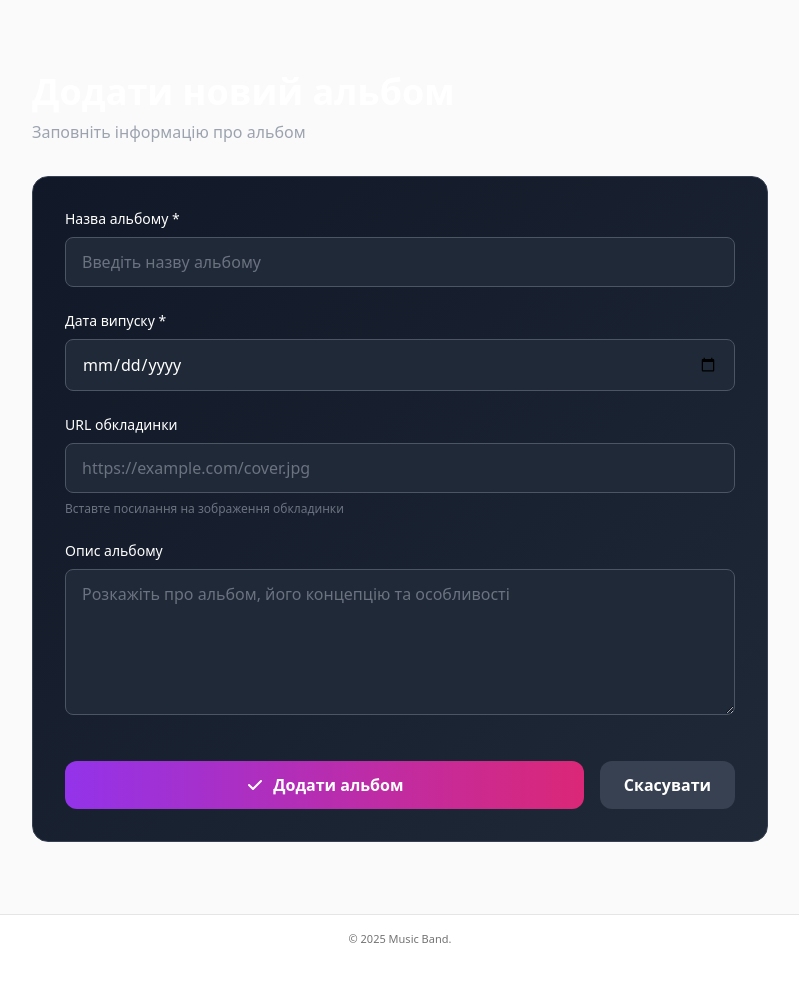
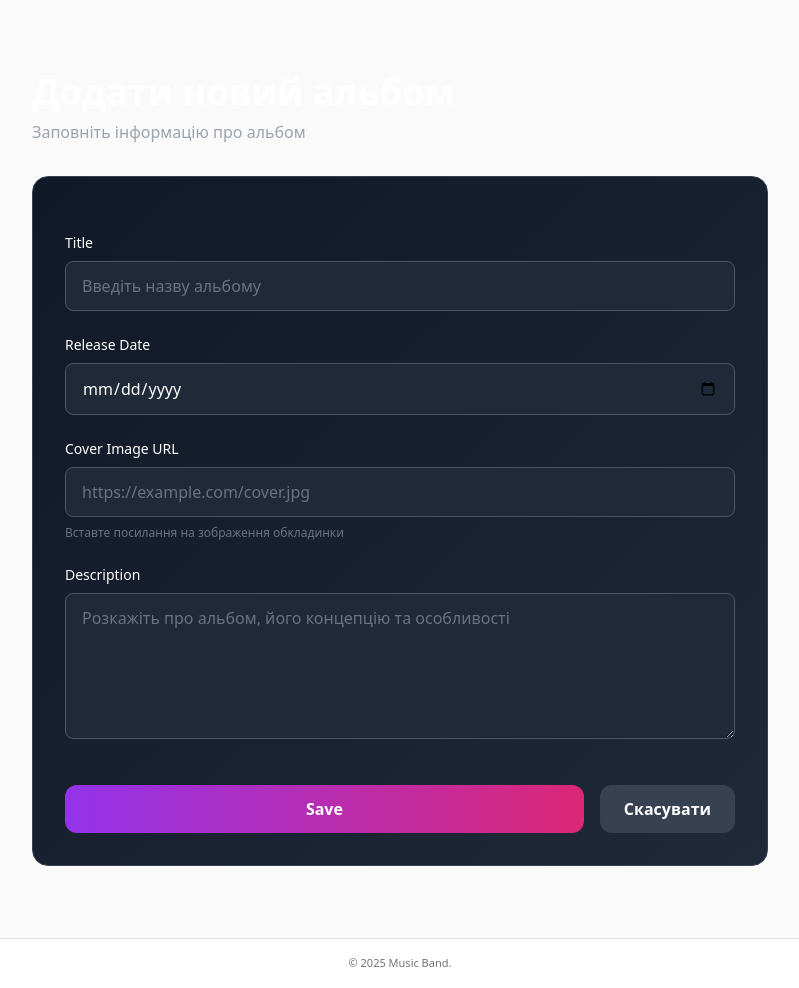
Before and after one commit to khodakivskyi/flask-demo, a Flask app: page /album/add in a window 1280 px wide. Shown: the part 57-1045 px from the top of the page, without its empty margins (240-1039 px from the left). Before the commit the page ends 1000 px from the top, so only its background shows below. Run offline with Flask 3, Linux system fonts and the light colour scheme; the visitor is signed in with stand-in values (Sample User, id 1); some libraries are stand-ins or nearby versions.

Commit message:
improved project structure

```diff
--- a/app/forms.py
+++ b/app/forms.py
@@ -1,5 +1,5 @@
 from flask_wtf import FlaskForm
-from wtforms import StringField, PasswordField, SubmitField
+from wtforms import StringField, PasswordField, SubmitField, DateField, TextAreaField
 from wtforms.validators import DataRequired, Length, EqualTo
 
 class LoginForm(FlaskForm):
@@ -12,3 +12,10 @@ class RegisterForm(FlaskForm):
     password = PasswordField('Password', validators=[DataRequired(), Length(min=6)])
     confirm = PasswordField('Confirm Password', validators=[DataRequired(), EqualTo('password')])
     submit = SubmitField('Register')
+
+class AlbumForm(FlaskForm):
+    title = StringField('Title', validators=[DataRequired(), Length(min=1, max=200)])
+    description = TextAreaField('Description', validators=[Length(max=500)])
+    release_date = DateField('Release Date', format='%Y-%m-%d')
+    cover_image = StringField('Cover Image URL')
+    submit = SubmitField('Save')
--- a/app/routes.py
+++ b/app/routes.py
@@ -2,20 +2,21 @@ from flask import Blueprint, render_template, redirect, url_for, flash, request
 from flask_login import login_user, logout_user, login_required, current_user
 from werkzeug.security import generate_password_hash, check_password_hash
 from .models import db, Album, User
-from .forms import LoginForm, RegisterForm
-from datetime import datetime
+from .forms import LoginForm, RegisterForm, AlbumForm
+from .services.album_service import (
+    create_album, get_album, update_album, delete_album
+)
 
 bp = Blueprint('main', __name__)
 
 
-# Homepage - shows last 3 albums
+# === PUBLIC PAGES ===
 @bp.route('/')
 def index():
     albums = Album.query.order_by(Album.release_date.desc()).limit(3).all()
     return render_template('index.html', albums=albums)
 
 
-# Static pages
 @bp.route('/about')
 def about():
     return render_template('about.html')
@@ -26,28 +27,25 @@ def history():
     return render_template('history.html')
 
 
-# All albums page
 @bp.route('/albums')
 def albums():
     all_albums = Album.query.order_by(Album.release_date.desc()).all()
     return render_template('album.html', albums=all_albums)
 
 
-# Single album details page
 @bp.route('/album/<int:album_id>')
 def album_detail(album_id):
-    album = Album.query.get_or_404(album_id)
+    album = get_album(album_id)
     return render_template('album_detail.html', album=album)
 
 
-# Latest album shortcut
 @bp.route('/album/latest')
 def latest_album():
     album = Album.query.order_by(Album.id.desc()).first()
     return render_template('album_detail.html', album=album)
 
 
-# User registration
+# === AUTH ===
 @bp.route('/register', methods=['GET', 'POST'])
 def register():
     if current_user.is_authenticated:
@@ -59,7 +57,6 @@ def register():
             flash('Це ім\'я користувача вже зайняте')
             return redirect(url_for('main.register'))
 
-        # Hash password and create new user
         hashed_password = generate_password_hash(form.password.data, method='pbkdf2:sha256')
         user = User(username=form.username.data, password=hashed_password)
         db.session.add(user)
@@ -69,7 +66,6 @@ def register():
     return render_template('register.html', form=form)
 
 
-# User login
 @bp.route('/login', methods=['GET', 'POST'])
 def login():
     if current_user.is_authenticated:
@@ -87,7 +83,6 @@ def login():
     return render_template('login.html', form=form)
 
 
-# User logout
 @bp.route('/logout', methods=['GET', 'POST'])
 @login_required
 def logout():
@@ -96,48 +91,58 @@ def logout():
     return redirect(url_for('main.index'))
 
 
-# Add new album (protected)
+# === ALBUM CRUD (PROTECTED) ===
 @bp.route('/album/add', methods=['GET', 'POST'])
 @login_required
 def album_add():
-    if request.method == 'POST':
-        title = request.form['title']
-        description = request.form['description']
-        release_date = request.form['release_date']
-        cover_image = request.form['cover_image']
-        album = Album(title=title, description=description,
-                      release_date=release_date, cover_image=cover_image)
-        db.session.add(album)
-        db.session.commit()
-        flash(f'Альбом "{title}" успішно додано!')
+    form = AlbumForm()
+    if form.validate_on_submit():
+        album = create_album(
+            form.title.data,
+            form.description.data,
+            form.release_date.data,
+            form.cover_image.data
+        )
+        flash(f'Альбом "{album.title}" успішно додано!')
         return redirect(url_for('main.albums'))
-    return render_template('album_form.html')
+    return render_template('album_form.html', form=form)
 
 
-# Edit existing album (protected)
 @bp.route('/album/<int:album_id>/edit', methods=['GET', 'POST'])
 @login_required
 def album_edit(album_id):
-    album = Album.query.get_or_404(album_id)
-    if request.method == 'POST':
-        title = request.form['title']
-        album.title = title
-        album.description = request.form['description']
-        album.release_date = request.form['release_date']
-        album.cover_image = request.form['cover_image']
-        db.session.commit()
-        flash(f'Альбом "{title}" успішно оновлено!')
+    form = AlbumForm()
+    album = get_album(album_id)
+
+    if form.validate_on_submit():
+        updated_album = update_album(
+            album_id,
+            form.title.data,
+            form.description.data,
+            form.release_date.data,
+            form.cover_image.data
+        )
+        flash(f'Альбом "{updated_album.title}" успішно оновлено!')
         return redirect(url_for('main.album_detail', album_id=album_id))
-    return render_template('album_form.html', album=album)
+
+    form.title.data = album.title
+    form.description.data = album.description
+    form.cover_image.data = album.cover_image
+
+    try:
+        from datetime import datetime
+        date_str = album.release_date
+        if date_str:
+            form.release_date.data = datetime.strptime(date_str, '%Y-%m-%d').date()
+    except:
+        form.release_date.data = None
+
+    return render_template('album_form.html', form=form, album=album)
 
 
-# Delete album (protected)
 @bp.route('/album/<int:album_id>/delete', methods=['POST'])
 @login_required
 def album_delete(album_id):
-    album = Album.query.get_or_404(album_id)
-    title = album.title
-    db.session.delete(album)
-    db.session.commit()
+    title = delete_album(album_id)
     flash(f'Альбом "{title}" успішно видалено!')
     return redirect(url_for('main.albums'))
--- a/app/templates/album_form.html
+++ b/app/templates/album_form.html
@@ -17,63 +17,43 @@
 
     <div class="bg-gradient-to-br from-gray-900 to-gray-800 border border-gray-700 rounded-2xl p-8">
         <form method="POST" class="space-y-6">
+            {{ form.hidden_tag() }}
+
             <div>
-                <label for="title" class="block text-sm font-medium text-white mb-2">
-                    Назва альбому *
-                </label>
-                <input type="text"
-                       id="title"
-                       name="title"
-                       value="{% if album %}{{ album.title }}{% endif %}"
-                       required
-                       class="w-full rounded-lg border border-gray-600 bg-gray-800 px-4 py-3 text-white placeholder:text-gray-500 focus:outline-none focus:ring-2 focus:ring-purple-500 focus:border-transparent"
-                       placeholder="Введіть назву альбому">
+                {{ form.title.label(class="block text-sm font-medium text-white mb-2") }}
+                {{ form.title(class="w-full rounded-lg border border-gray-600 bg-gray-800 px-4 py-3 text-white placeholder:text-gray-500 focus:outline-none focus:ring-2 focus:ring-purple-500 focus:border-transparent", placeholder="Введіть назву альбому") }}
+                {% for error in form.title.errors %}
+                    <p class="mt-1 text-xs text-red-400">{{ error }}</p>
+                {% endfor %}
             </div>
 
             <div>
-                <label for="release_date" class="block text-sm font-medium text-white mb-2">
-                    Дата випуску *
-                </label>
-                <input type="date"
-                       id="release_date"
-                       name="release_date"
-                       value="{% if album %}{{ album.release_date }}{% endif %}"
-                       required
-                       class="w-full rounded-lg border border-gray-600 bg-gray-800 px-4 py-3 text-white focus:outline-none focus:ring-2 focus:ring-purple-500 focus:border-transparent">
+                {{ form.release_date.label(class="block text-sm font-medium text-white mb-2") }}
+                {{ form.release_date(class="w-full rounded-lg border border-gray-600 bg-gray-800 px-4 py-3 text-white focus:outline-none focus:ring-2 focus:ring-purple-500 focus:border-transparent") }}
+                {% for error in form.release_date.errors %}
+                    <p class="mt-1 text-xs text-red-400">{{ error }}</p>
+                {% endfor %}
             </div>
 
             <div>
-                <label for="cover_image" class="block text-sm font-medium text-white mb-2">
-                    URL обкладинки
-                </label>
-                <input type="url"
-                       id="cover_image"
-                       name="cover_image"
-                       value="{% if album %}{{ album.cover_image }}{% endif %}"
-                       class="w-full rounded-lg border border-gray-600 bg-gray-800 px-4 py-3 text-white placeholder:text-gray-500 focus:outline-none focus:ring-2 focus:ring-purple-500 focus:border-transparent"
-                       placeholder="https://example.com/cover.jpg">
+                {{ form.cover_image.label(class="block text-sm font-medium text-white mb-2") }}
+                {{ form.cover_image(class="w-full rounded-lg border border-gray-600 bg-gray-800 px-4 py-3 text-white placeholder:text-gray-500 focus:outline-none focus:ring-2 focus:ring-purple-500 focus:border-transparent", placeholder="https://example.com/cover.jpg") }}
+                {% for error in form.cover_image.errors %}
+                    <p class="mt-1 text-xs text-red-400">{{ error }}</p>
+                {% endfor %}
                 <p class="mt-2 text-xs text-gray-500">Вставте посилання на зображення обкладинки</p>
             </div>
 
             <div>
-                <label for="description" class="block text-sm font-medium text-white mb-2">
-                    Опис альбому
-                </label>
-                <textarea id="description"
-                          name="description"
-                          rows="5"
-                          class="w-full rounded-lg border border-gray-600 bg-gray-800 px-4 py-3 text-white placeholder:text-gray-500 focus:outline-none focus:ring-2 focus:ring-purple-500 focus:border-transparent"
-                          placeholder="Розкажіть про альбом, його концепцію та особливості">{% if album %}{{ album.description }}{% endif %}</textarea>
+                {{ form.description.label(class="block text-sm font-medium text-white mb-2") }}
+                {{ form.description(class="w-full rounded-lg border border-gray-600 bg-gray-800 px-4 py-3 text-white placeholder:text-gray-500 focus:outline-none focus:ring-2 focus:ring-purple-500 focus:border-transparent", rows="5", placeholder="Розкажіть про альбом, його концепцію та особливості") }}
+                {% for error in form.description.errors %}
+                    <p class="mt-1 text-xs text-red-400">{{ error }}</p>
+                {% endfor %}
             </div>
 
             <div class="flex gap-4 pt-4">
-                <button type="submit"
-                        class="flex-1 inline-flex justify-center items-center px-6 py-3 bg-gradient-to-r from-purple-600 to-pink-600 text-white font-semibold rounded-xl hover:from-purple-700 hover:to-pink-700 transition-all duration-300">
-                    <svg class="w-5 h-5 mr-2" fill="currentColor" viewBox="0 0 20 20">
-                        <path fill-rule="evenodd" d="M16.707 5.293a1 1 0 010 1.414l-8 8a1 1 0 01-1.414 0l-4-4a1 1 0 011.414-1.414L8 12.586l7.293-7.293a1 1 0 011.414 0z" clip-rule="evenodd"/>
-                    </svg>
-                    {% if album %}Зберегти зміни{% else %}Додати альбом{% endif %}
-                </button>
+                {{ form.submit(class="flex-1 inline-flex justify-center items-center px-6 py-3 bg-gradient-to-r from-purple-600 to-pink-600 text-white font-semibold rounded-xl hover:from-purple-700 hover:to-pink-700 transition-all duration-300") }}
 
                 <a href="{% if album %}{{ url_for('main.album_detail', album_id=album.id) }}{% else %}{{ url_for('main.albums') }}{% endif %}"
                    class="px-6 py-3 bg-gray-700 text-white font-semibold rounded-xl hover:bg-gray-600 transition-all duration-300">
```
